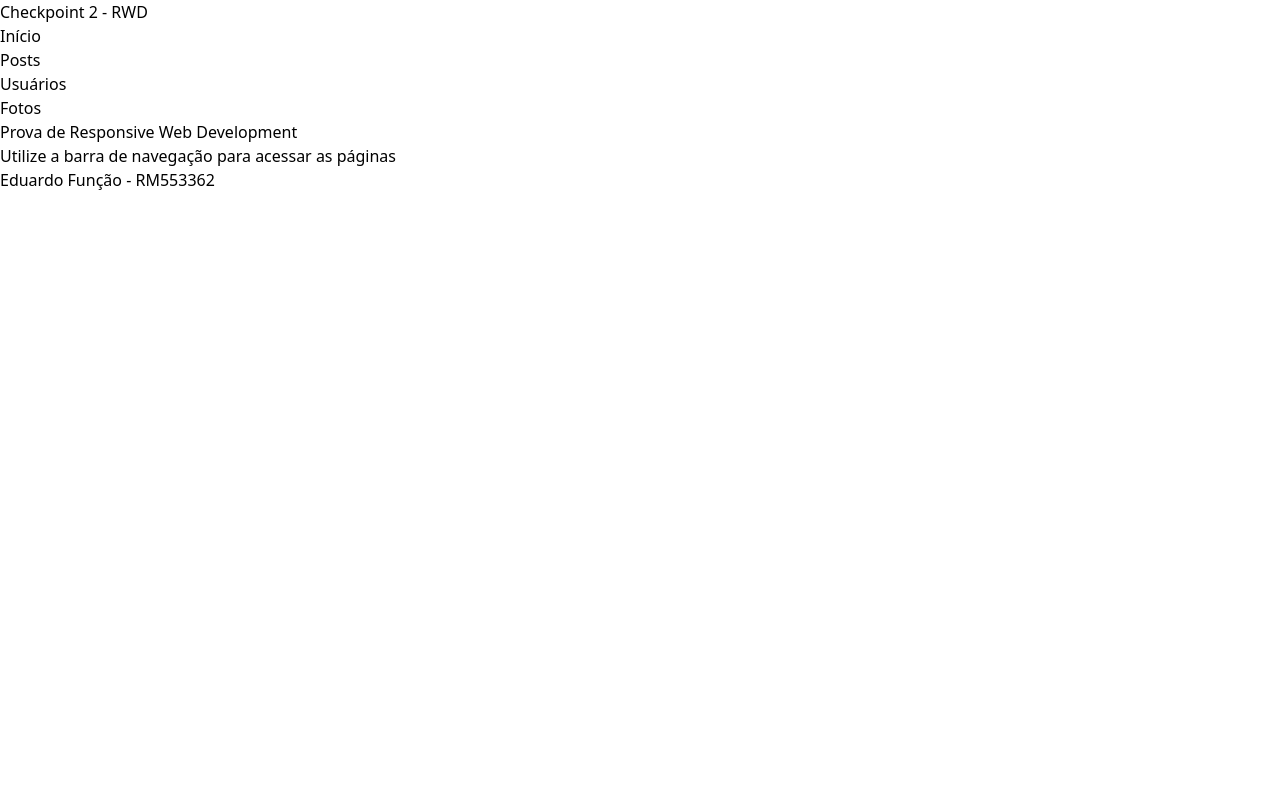
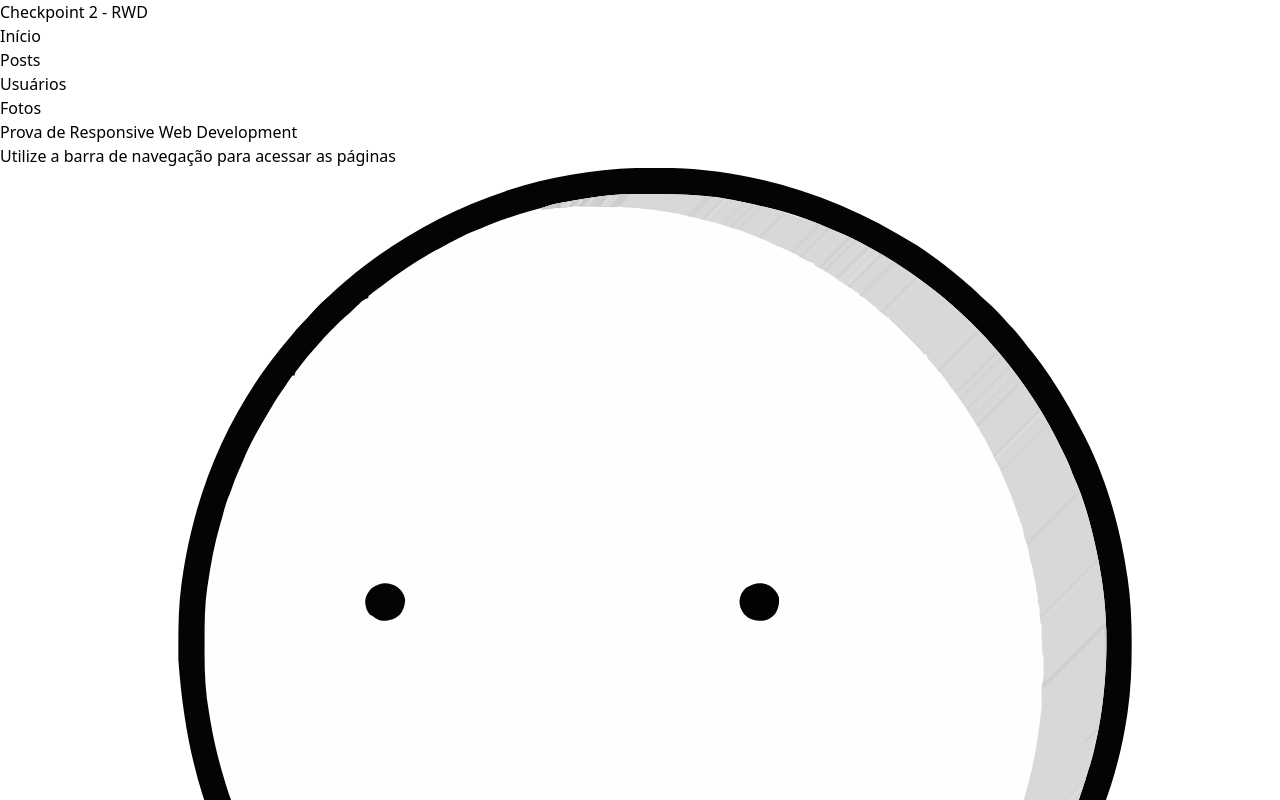
Before and after one commit to eduardofuncao/cp2-rwd, a React (Vite) app: page / in a window 1280 px wide. Shown: the top 800 px of the page. Built offline with nearby package versions, Linux system fonts and the light colour scheme.

Commit message:
adiciona imagem para a homepage

```diff
--- a/src/App.tsx
+++ b/src/App.tsx
@@ -22,7 +22,7 @@ function App() {
             <h1 className="">Checkpoint 2 - RWD</h1>
           </header>
           <nav>
-            <ul className="flex w-60 space-x-4 p-3 bg-[#F9627D] rounded-xl mb-4 mt-4">
+            <ul className="flex w-64 space-x-4 p-3 bg-[#F9627D] rounded-xl mb-4 mt-4">
               <li><Link to='/' className="hover:text-blue-500">Início</Link></li>
               <li><Link to='/posts'className="hover:text-blue-500">Posts</Link></li>
               <li><Link to='/usuarios'className="hover:text-blue-500">Usuários</Link></li>
--- a/src/components/Home.tsx
+++ b/src/components/Home.tsx
@@ -1,8 +1,13 @@
+import Stick from '../assets/stick2.svg'
+
 const Home: React.FC = () =>{
     return(
-        <div>
-            <h1 className="text-xl">Prova de Responsive Web Development</h1>
-            <p>Utilize a barra de navegação para acessar as páginas</p>
+        <div className='flex items-center'>
+            <div>
+                <h1 className="text-3xl">Prova de Responsive Web Development</h1>
+                <p>Utilize a barra de navegação para acessar as páginas</p>
+            </div>
+            <img src={Stick} alt="Boneco de palito" className='h-96 m-auto -rotate-12' />
         </div>
     )
 }
```
Also changed, not shown: src/assets/stick.svg (added), src/assets/stick2.svg (added).
